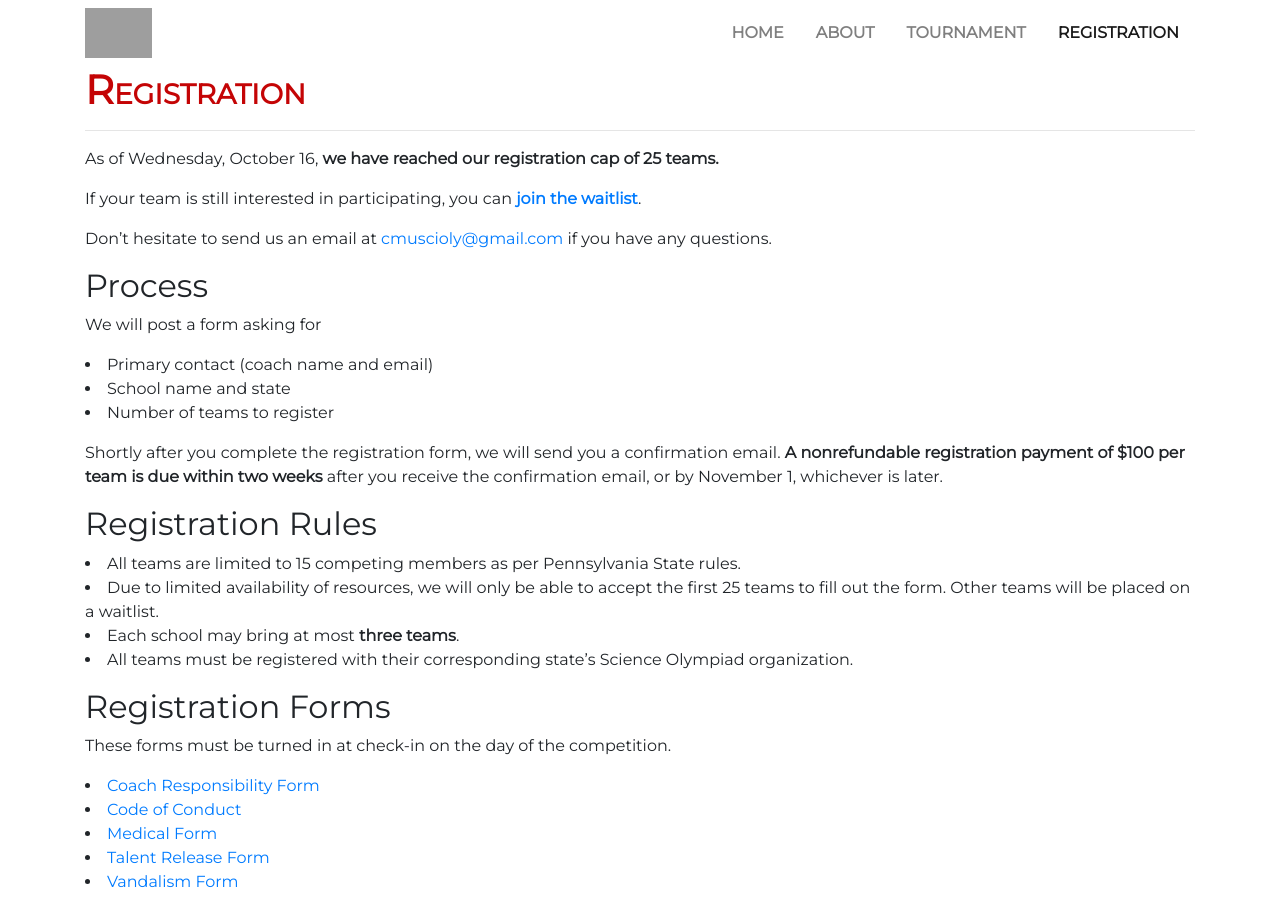
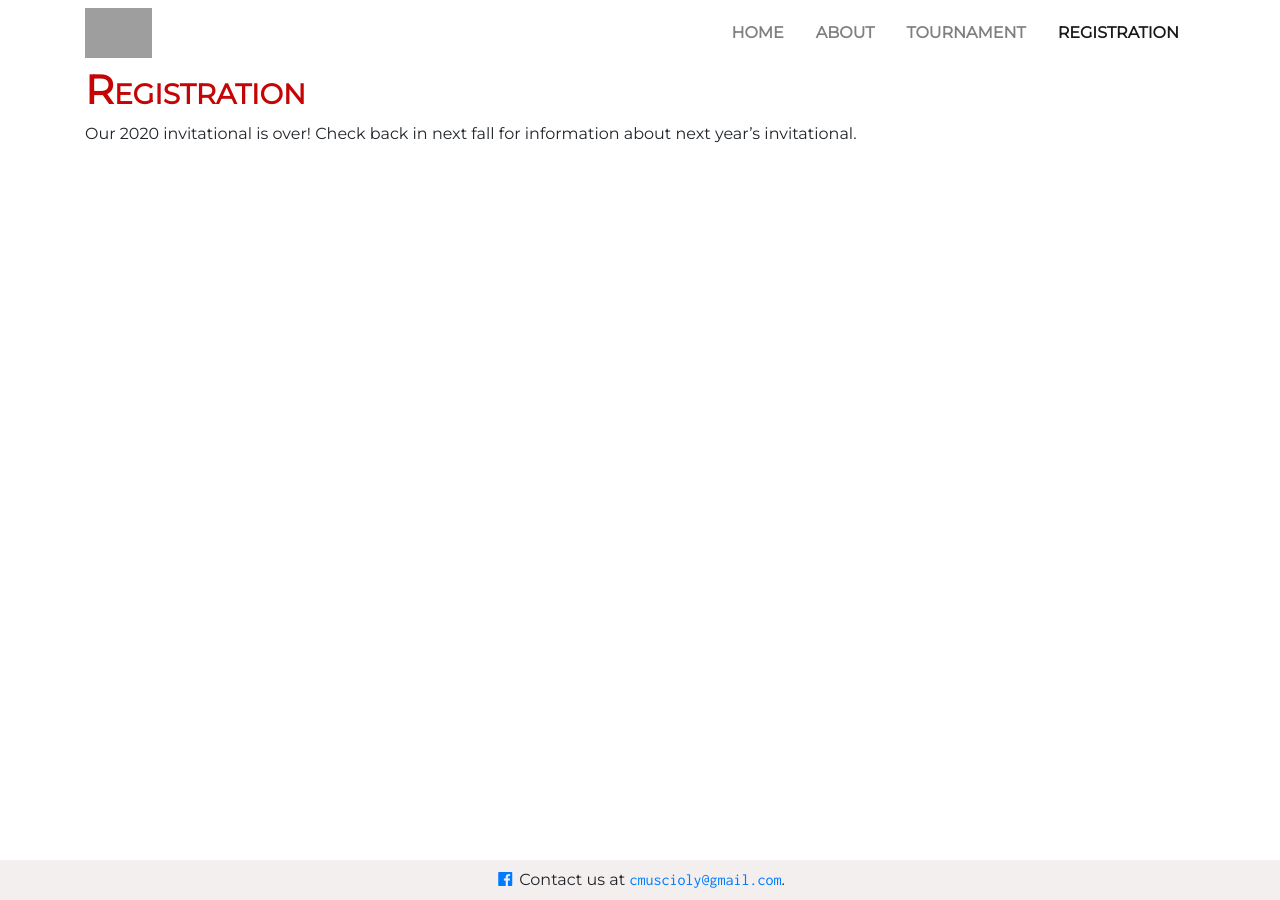
Before and after one commit to cmuscioly/cmuscioly.github.io, a Jekyll site: the page built from registration.md, in a window 1280 px wide. Built offline with Jekyll 4.4.1, drawn with Linux system fonts in a browser that asks for light colours; nearby versions of some CDN libraries; grey boxes are pictures that could not be loaded.

Commit message:
remove registration info

```diff
--- a/registration.md
+++ b/registration.md
@@ -4,6 +4,12 @@ title: Registration
 permalink: /registration/
 ---
 
+# Registration
+
+Our 2020 invitational is over! Check back in next fall for information
+about next year's invitational.
+
+<!--
 # Registration
 <hr>
 
@@ -40,3 +46,4 @@ These forms must be turned in at check-in on the day of the competition.
 - <a href="/assets/Medical Form.pdf" target="_blank">Medical Form</a>
 - <a href="/assets/Talent Release Form.pdf" target="_blank">Talent Release Form</a>
 - <a href="/assets/Vandalism Form.pdf" target="_blank">Vandalism Form</a>
+-->
```
